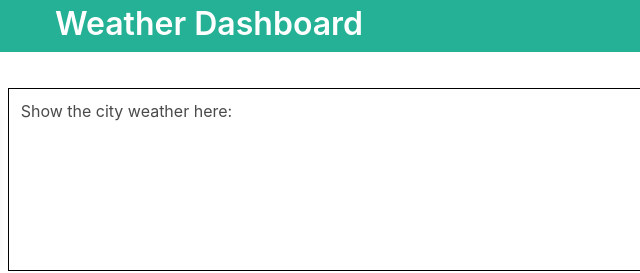
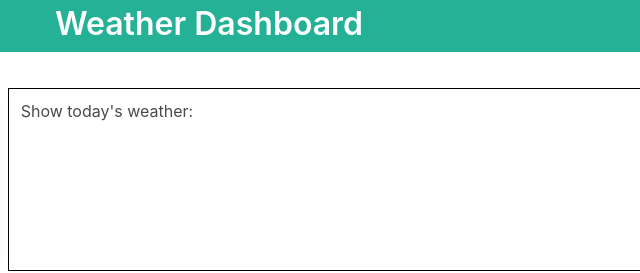
Before and after one commit to mayperalta/week-06-challenge-calendar-dashboard, a plain HTML site: page index.html in a window 1280 px wide. Shown: the full height of the page, 431-1071 px from the left. Drawn offline with nearby package versions, Linux system fonts and the light colour scheme.

Commit message:
REvised JS

```diff
--- a/index.html
+++ b/index.html
@@ -37,7 +37,7 @@
       </div>
       <!-- show dashboard -->
       <div id="city-weather" class="column is-two-third">
-        <h2 id = "today-weather" class="subtitle is-6">Show the city weather here:</h2>
+        <h2 id = "today-weather" class="subtitle is-6">Show today's weather:</h2>
       </div>
   </section>
   <script src='./assets/js/script.js'></script>
```
Also changed, not shown: assets/image/weather-demo.gif (deleted), assets/js/script.js (line endings or trailing spaces), 2 other files.
